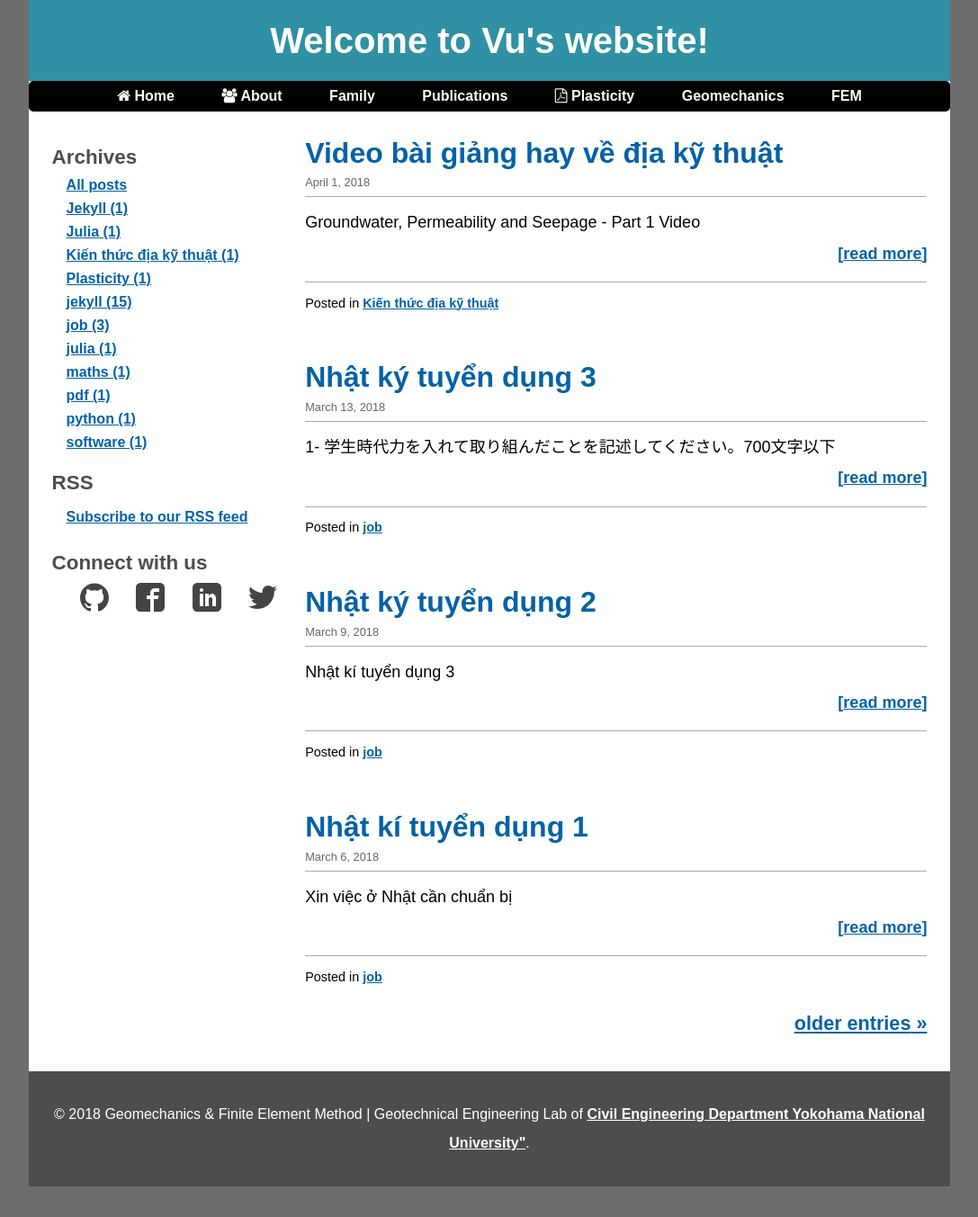
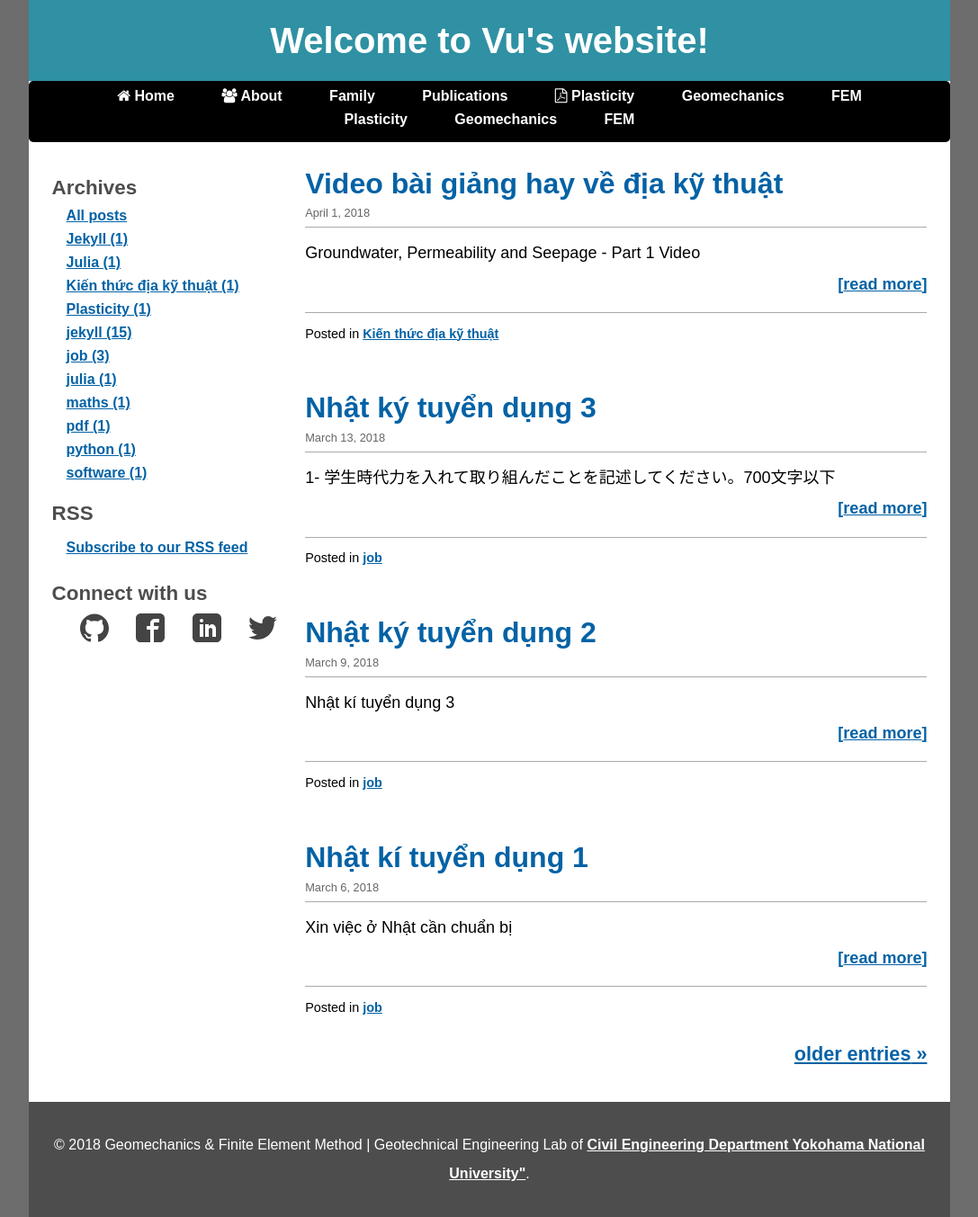
Before and after one commit to quangvunp/geomechanics, a Jekyll site: the page built from index.html, in a window 1280 px wide. Shown: the whole page at 90% size, without its empty margins (96-1183 px from the left). Built offline with Jekyll 4.4.1, drawn with Linux system fonts in a browser that asks for light colours; the list of posts is cut into pages by our own code; before the commit the page ends 1319 px from its top, so only the background shows below that.

Commit message:
Update default.html

```diff
--- a/_layouts/default.html
+++ b/_layouts/default.html
@@ -42,6 +42,12 @@
 	<li><a href="{{site.baseurl}}/geotech.html"> Geomechanics </a></li>
 	<li><a href="{{site.baseurl}}/FEM.html"> FEM </a></li>
 
+
+		<ul>
+ 		<li><a class = "button" href="{{site.baseurl}}/Plasticity.html"> Plasticity </a></li>
+ 	        <li><a class = "button" href="{{site.baseurl}}/geotech.html"> Geomechanics </a></li>
+ 	        <li><a class = "button" href="{{site.baseurl}}/FEM.html"> FEM </a></li>
+ 		 </ul>
 	</ul>
 </div>
 
```
